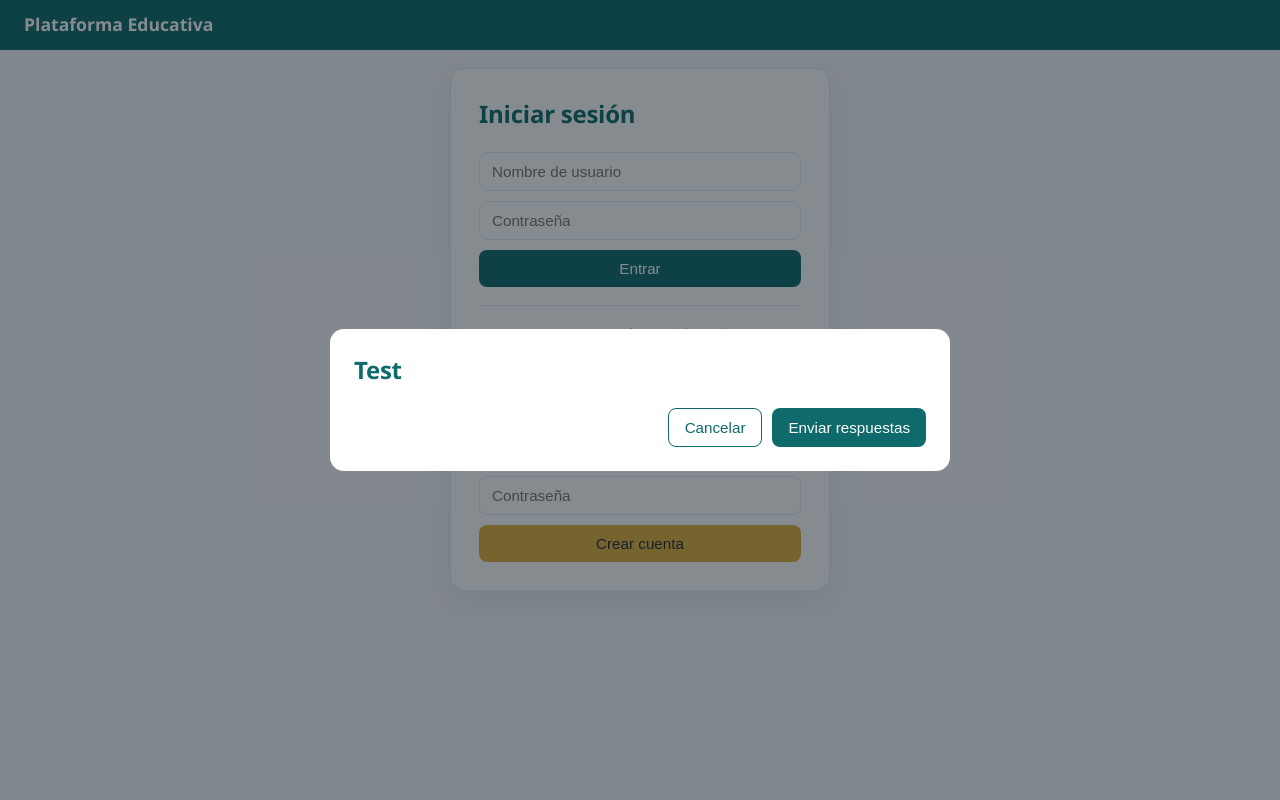
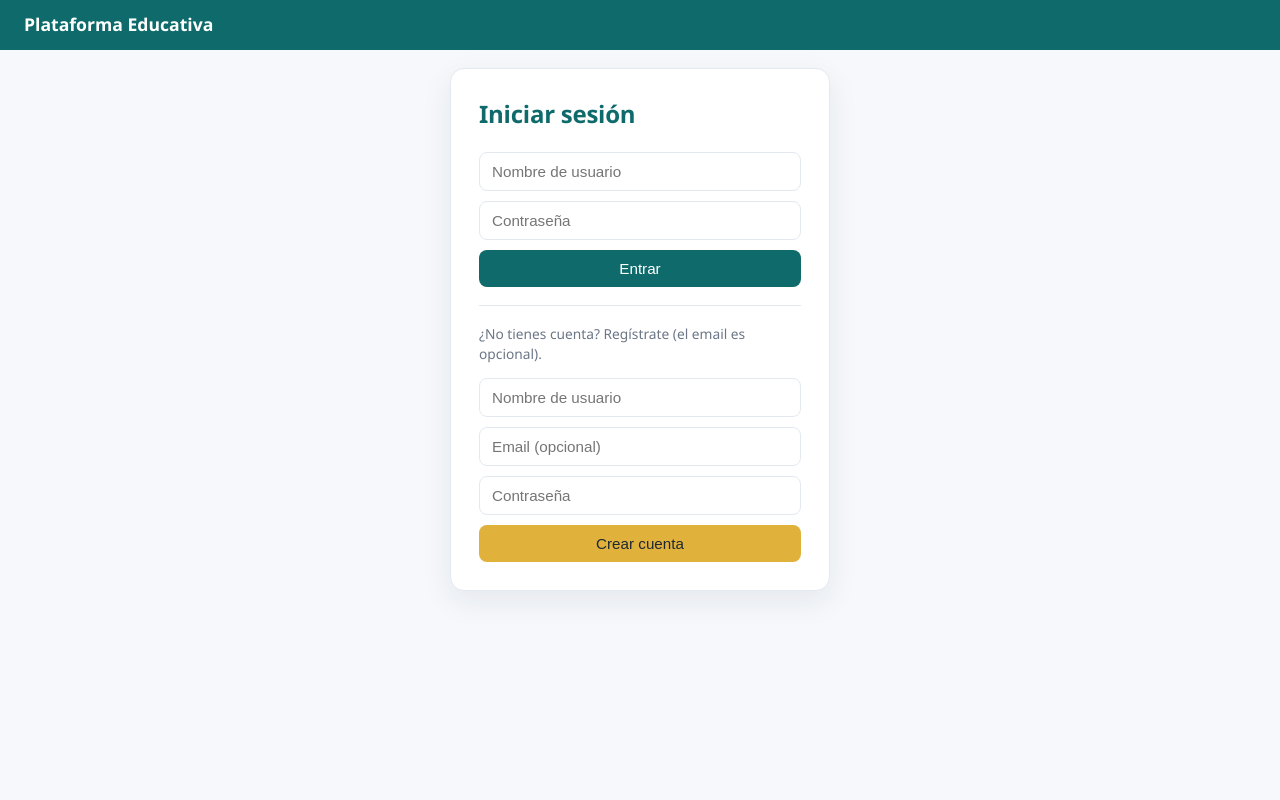
Before and after one commit to maxnelsonlopez/maxocracia-cero, a Flask app: page / in a window 1280 px wide. Run offline with Flask 3, Linux system fonts and the light colour scheme.

Commit message:
fix(plataforma-educativa): el modal de test ya no se cuela en el login
El atributo hidden era anulado por .modal { display: flex }: el modal de test
se mostraba siempre, vacio, sobre la pantalla de inicio de sesion (y sobre
cualquier vista).

- Regla [hidden] { display: none !important; } que protege todos los
  elementos ocultos (test-modal, auth-error, app-view, coordinator-zone).
- Verificado en vivo: la regla se sirve en /static/style.css.

```diff
--- a/plataforma_educativa/static/style.css
+++ b/plataforma_educativa/static/style.css
@@ -118,6 +118,9 @@ hr { border: none; border-top: 1px solid var(--line); margin: 18px 0; }
   position: fixed; inset: 0; background: rgba(15,25,35,0.5);
   display: flex; align-items: center; justify-content: center; z-index: 50; padding: 20px;
 }
+/* El atributo `hidden` manda sobre cualquier display de clase: sin esto,
+   un modal con `display: flex` se muestra SIEMPRE (incluso en el login). */
+[hidden] { display: none !important; }
 .modal-card {
   background: #fff; border-radius: 14px; max-width: 620px; width: 100%; max-height: 88vh;
   overflow: auto; padding: 24px;
```
